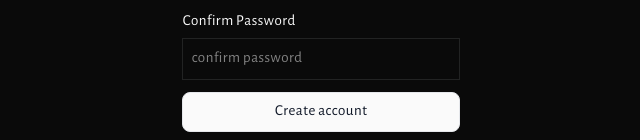
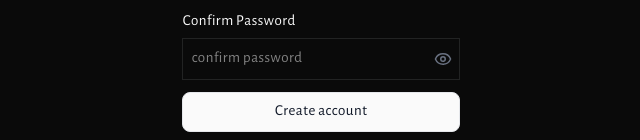
Before and after one commit to DanialZaree/tweeter, a Next.js app: page /auth in a window 1280 px wide. Shown: the part 474-614 px from the top of the page, without its empty margins (319-959 px from the left). Built offline with nearby package versions, Linux system fonts and the light colour scheme.

Commit message:
confirm pass   authorId

```diff
--- a/app/components/SignUp/index.tsx
+++ b/app/components/SignUp/index.tsx
@@ -32,6 +32,7 @@ export default function SignUp() {
     register,
     handleSubmit,
     formState: { errors },
+    setError,
   } = useForm<FormData>({
     resolver: zodResolver(schema),
   });
@@ -44,6 +45,15 @@ export default function SignUp() {
       console.log('Registration successful:', result);
     } catch (e) {
       console.error('Error:', e);
+      const message = (e as Error).message;
+
+    if (message === 'email already exists') {
+      setError('email', { message: 'Email already exists' });
+    } else if (message === 'username already exists') {
+      setError('userName', { message: 'Username already taken' });
+    } else {
+      setError('userName', { message: 'Something went wrong, try again' });
+    }
     }
   }
   return (
@@ -112,6 +122,14 @@ export default function SignUp() {
             required
             className="p-2 pr-10 border w-full"
           />
+
+          <button
+            type="button"
+            onClick={() => setShowPassword((prev) => !prev)}
+            className="top-1/2 right-2 absolute text-gray-500 -translate-y-1/2 cursor-pointer"
+          >
+            {showPassword ? <EyeOff size={18} /> : <Eye size={18} />}
+          </button>
         </div>
         {errors.confirmPassword && (
           <p className="text-red-500 text-sm">{errors.confirmPassword.message}</p>
--- a/app/lib/actions/tweet.ts
+++ b/app/lib/actions/tweet.ts
@@ -2,8 +2,16 @@
 
 import prisma from '../prisma';
 import { revalidatePath } from 'next/cache';
+import { auth } from '@/app/auth';
 
 export async function createTweet(formData: FormData) {
+
+  const session = await auth();
+  if (!session?.user?.id) {
+    throw new Error('User not authenticated');
+  }
+  formData.append('authorId', session?.user?.id);
+
   const content = formData.get('content') as string;
   const authorId = formData.get('authorId') as string;
 
@@ -54,18 +62,18 @@ export async function allTweets() {
 }
 
 export async function getTweetById(tweetId: string) {
-  try{
+  try {
     const tweet = await prisma.tweet.findUnique({
-      where:{
+      where: {
         tweetId: tweetId,
       },
-      include:{
+      include: {
         author: true,
         likes: true,
-      }
-    })
+      },
+    });
     return { success: true, tweet };
-  }catch(e){
+  } catch (e) {
     console.error('Error in getTweetById:', e);
     return { success: false, error: 'Failed to fetch tweet' };
   }
```
